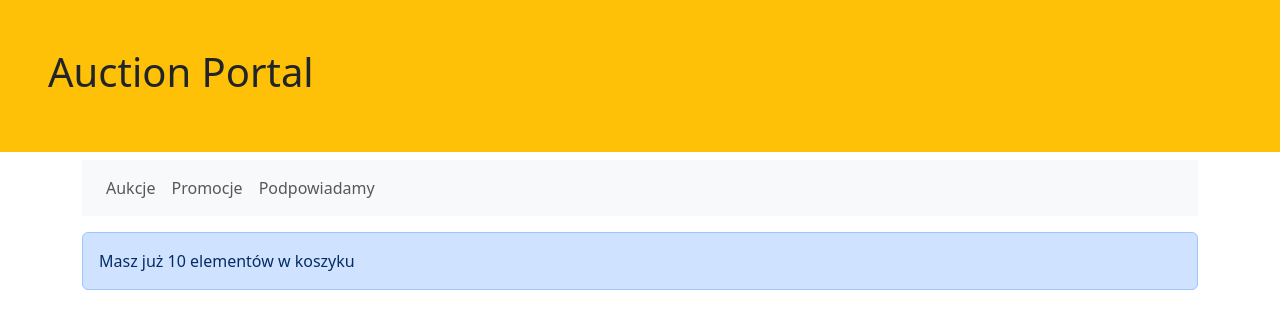
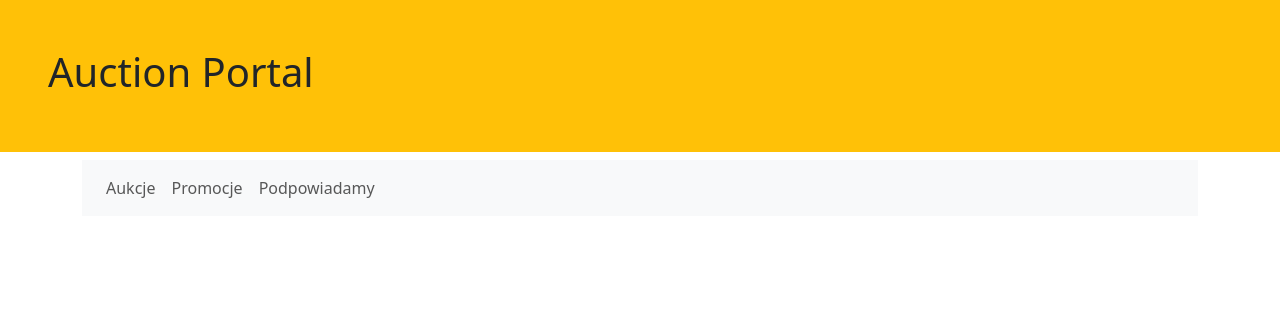
Before and after one commit to michaljabi/20241210-react, a React (Vite) app in the folder auction-portal/: page / in a window 1280 px wide. Shown: the top 328 px of the page. Built offline with nearby package versions, Linux system fonts and the light colour scheme.

Commit message:
explain: truthy / falsy values - way of how if() works and === meaning.

```diff
--- a/auction-portal/src/App.tsx
+++ b/auction-portal/src/App.tsx
@@ -4,7 +4,7 @@ import {ItemsInCart} from "./ItemsInCart.tsx";
 
 function App() {
 
-  const numberOfItems = 10;
+  const numberOfItems = 0;
   return (
     <>
         <Header />
--- a/auction-portal/src/ItemsInCart.tsx
+++ b/auction-portal/src/ItemsInCart.tsx
@@ -2,9 +2,12 @@ interface Props {
     counter?: number;
 }
 
-export function ItemsInCart({counter = 0}: Props) {
+// counter = 0 to zapis, w którym mówię:
+// jeśli nikt nie podał argumentu z counter (innymi słowy counter to undefinded) to ustaw go na 0
+export function ItemsInCart({counter}: Props) {
 
-    if(counter === 0){
+    // if(counter === 0 || counter === undefined){
+    if(!counter){
         return "";
     }
 
```
